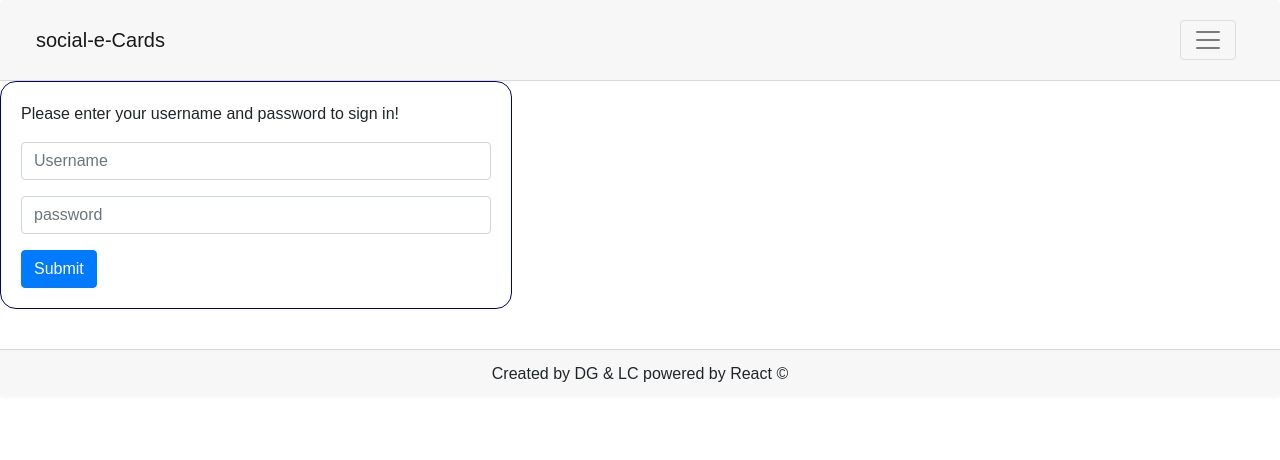
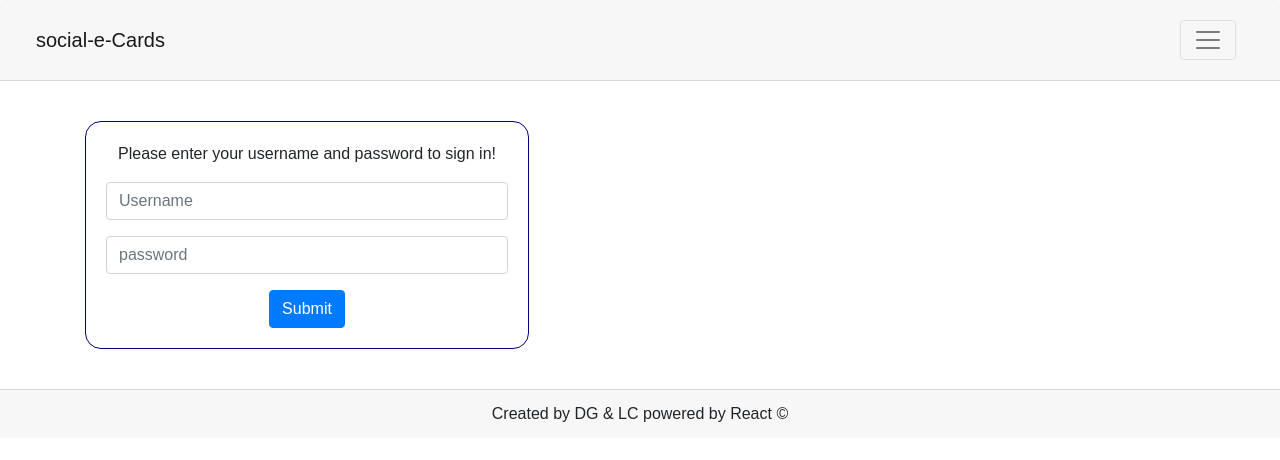
Before and after one commit to momentum-team-1/group-social-e-cards-lukecarnevale, a React (Create React App) app in the folder social-e-cards/: page /login in a window 1280 px wide. Shown: the top 460 px of the page. Built offline with nearby package versions, Linux system fonts and the light colour scheme.

Commit message:
trying to fix a few things

```diff
--- a/social-e-cards/src/App.css
+++ b/social-e-cards/src/App.css
@@ -10,6 +10,16 @@ main > .container {
   border-radius: 1rem;
   width: 40%;
 
+}
+
+.cardbody {
+  text-align: center;
+}
+
+.logincomp {
+  text-align: center;
+  padding-top: 40px;
+  padding-left: 40px;
 }
 
 .eachCard {
@@ -88,7 +98,7 @@ main > .container {
 
 .backgroundMM {
   background-color:#EFC050 ;
-  color: antiquewhite;
+  color: rgb(228, 92, 34);
 }
 
 .backgroundBI {
@@ -172,6 +182,10 @@ main > .container {
   padding: 3%;
 }
 
+.attribDes {
+  font-family: 'Times New Roman', Times, serif;
+}
+
 .footer {
   text-align: center;
 }
--- a/social-e-cards/src/App.js
+++ b/social-e-cards/src/App.js
@@ -22,7 +22,7 @@ class App extends React.Component {
       token: localStorage.getItem('login_auth_token')
     }
     this.setUserCredentials = this.setUserCredentials.bind(this)
-    this.handleLogout = this.handleLogout.bind(this)
+    // this.handleLogout = this.handleLogout.bind(this)
   }
 
   setUserCredentials (username, token) {
@@ -34,13 +34,13 @@ class App extends React.Component {
     localStorage.setItem('login_auth_token', token)
   }
 
-  handleLogout (event) {
-    event.preventDefault()
+  // handleLogout (event) {
+  //   event.preventDefault()
 
-    this.setState({ token: null, username: '' })
-    localStorage.removeItem('login_username')
-    localStorage.removeItem('login_auth_token')
-  }
+  //   this.setState({ token: null, username: '' })
+  //   localStorage.removeItem('login_username')
+  //   localStorage.removeItem('login_auth_token')
+  // }
 
   render () {
     return (
--- a/social-e-cards/src/api.js
+++ b/social-e-cards/src/api.js
@@ -17,9 +17,9 @@ export function getCards (token) {
       Authorization: `Token ${token}`
     }
   }).then(res => {
-    console.log('api', res.data)
     return res.data.results
   })
+  // token is necessary in the header in order to recieve the data as a response
 }
 
 export function getUsersCards (token) {
--- a/social-e-cards/src/components/AddCard.js
+++ b/social-e-cards/src/components/AddCard.js
@@ -166,6 +166,7 @@ class AddCard extends React.Component {
                     required
                   >
                     <option value=''>---</option>
+                    <option value='None'>No Border</option>
                     <option value='Inset'>Inset</option>
                     <option value='Solid'>Solid</option>
 
--- a/social-e-cards/src/components/Cards.js
+++ b/social-e-cards/src/components/Cards.js
@@ -11,8 +11,11 @@ class Cards extends React.Component {
     this.state = {
       cards: [],
       token: window.localStorage.getItem('login_auth_token')
+      // grabbing the token from the local storage that was set up in the parent
     }
   }
+
+  // set state is updating the cards, but would stay in a continous loop
 
   componentDidMount () {
     if (this.state.token) {
@@ -21,11 +24,15 @@ class Cards extends React.Component {
     }
   }
 
+  // When token is updated, then need to get cards
+
   componentDidUpdate (prevProps, prevState) {
     if (this.state.token && this.state.token !== prevState.token) {
       getCards(this.state.token).then(cards => this.setState({ cards: cards }))
     }
   }
+
+  // by passing in prevprop and state to componentDidUpdate, it will stop the loop after the state is updated
 
   render () {
     return (
@@ -69,7 +76,7 @@ class Cards extends React.Component {
                   <hr />
                   <h4>{card.inner_message}</h4>
                   <br />
-                  <CardText>
+                  <CardText className='attribDes'>
                     <small><strong>Styles Used:</strong> Color: {card.color} -- Font: {card.font} -- Border: {card.border}</small>
                     <br />
                     <small classname='text-muted'>Card created by {card.author.username} on {moment(card.posted_at).format('MMMM Do YYYY')}</small>
--- a/social-e-cards/src/components/Login.js
+++ b/social-e-cards/src/components/Login.js
@@ -2,7 +2,7 @@
 
 import React from 'react'
 import { getToken } from '../Api'
-import { Button, Form, FormGroup, Label, Input, CardBody } from 'reactstrap'
+import { Button, Form, FormGroup, Label, Input, CardBody, Container } from 'reactstrap'
 
 class Login extends React.Component {
   constructor () {
@@ -14,6 +14,7 @@ class Login extends React.Component {
     }
 
     this.handleLogin = this.handleLogin.bind(this)
+    this.handleLogout = this.handleLogout.bind(this)
   }
 
   handleLogin (event) {
@@ -29,18 +30,28 @@ class Login extends React.Component {
       })
   }
 
+  handleLogout (event) {
+    event.preventDefault()
+
+    this.setState({ token: null, username: '' })
+    localStorage.removeItem('login_username')
+    localStorage.removeItem('login_auth_token')
+  }
+
   render () {
     return (
       <div>
-        <div>
+        <Container className='logincomp'>
           {
             this.props.token
               ? (
                 <div>
-                  <hr />
-                  <h4>Welcome, {this.props.username}!</h4>
-                  <Button color='link' onClick={this.handleLogout}>Log out</Button>
-                  <hr />
+                  <CardBody>
+                    <hr />
+                    <h4>Welcome, {this.props.username}!</h4>
+                    <Button color='link' onClick={this.handleLogout}>Log out</Button>
+                    <hr />
+                  </CardBody>
                 </div>
               )
               : (
@@ -85,7 +96,7 @@ class Login extends React.Component {
                 </div>
               )
           }
-        </div>
+        </Container>
       </div>
     )
   }
--- a/social-e-cards/src/components/Profile.js
+++ b/social-e-cards/src/components/Profile.js
@@ -1,5 +1,5 @@
 import React from 'react'
-import { Card, CardTitle, CardText, Container, Button, CardBody } from 'reactstrap'
+import { Alert, Card, CardTitle, CardText, Container, Button, CardBody } from 'reactstrap'
 import { getUsersCards } from '../Api'
 import moment from 'moment'
 import axios from 'axios'
```
